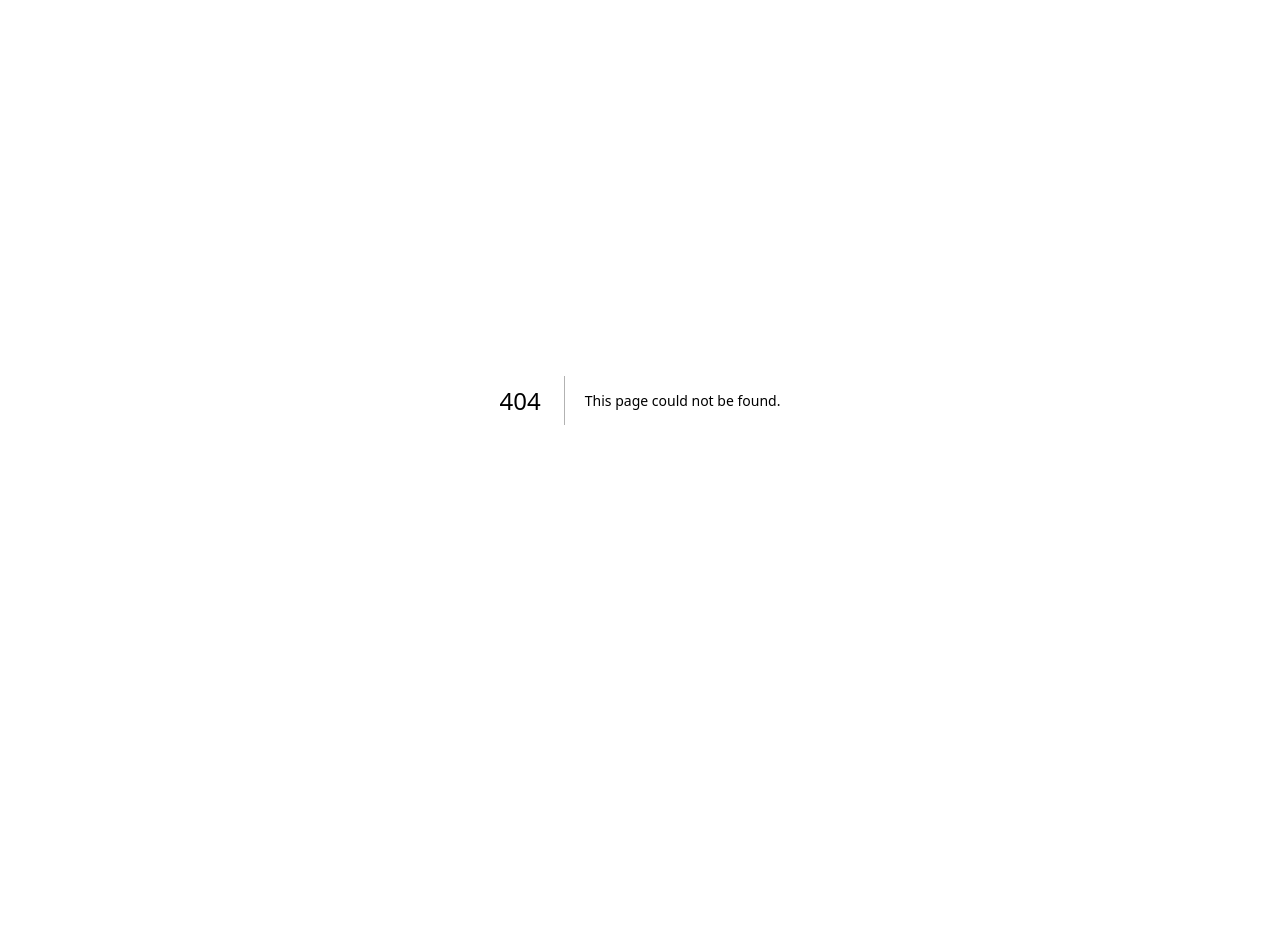
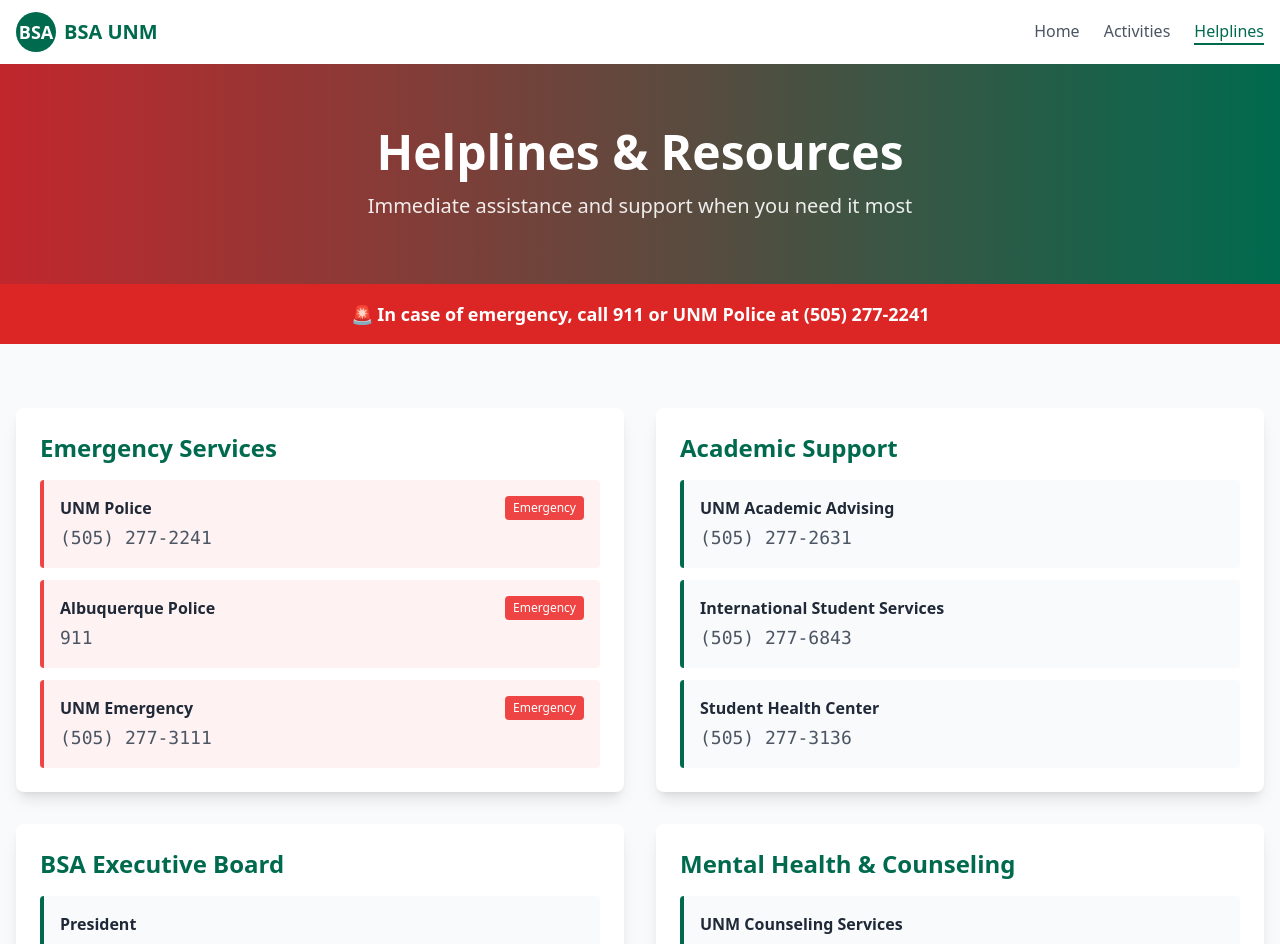
Before and after one commit to SalmanShaikat/bsaunmtesting, a Next.js app: page /helplines in a window 1280 px wide. Before the commit this address had no page. Shown: the top 944 px of the page. Before the commit the page ends 800 px from the top, so only its background shows below. Built offline with nearby package versions, Linux system fonts and the light colour scheme.

Commit message:
Create page.tsx

```diff
--- /dev/null
+++ b/app/helplines/page.tsx
@@ -0,0 +1,147 @@
+import Link from 'next/link'
+
+export default function Helplines() {
+  const emergencyContacts = [
+    {
+      category: "Emergency Services",
+      contacts: [
+        { name: "UNM Police", number: "(505) 277-2241", emergency: true },
+        { name: "Albuquerque Police", number: "911", emergency: true },
+        { name: "UNM Emergency", number: "(505) 277-3111", emergency: true }
+      ]
+    },
+    {
+      category: "Academic Support",
+      contacts: [
+        { name: "UNM Academic Advising", number: "(505) 277-2631" },
+        { name: "International Student Services", number: "(505) 277-6843" },
+        { name: "Student Health Center", number: "(505) 277-3136" }
+      ]
+    },
+    {
+      category: "BSA Executive Board",
+      contacts: [
+        { name: "President", number: "(505) XXX-XXXX" },
+        { name: "Vice President", number: "(505) XXX-XXXX" },
+        { name: "Treasurer", number: "(505) XXX-XXXX" }
+      ]
+    },
+    {
+      category: "Mental Health & Counseling",
+      contacts: [
+        { name: "UNM Counseling Services", number: "(505) 277-4537" },
+        { name: "Crisis Hotline", number: "988", emergency: true },
+        { name: "Student Support", number: "(505) 277-2036" }
+      ]
+    }
+  ]
+
+  return (
+    <div className="min-h-screen bg-gray-50">
+      {/* Navigation */}
+      <nav className="bg-white shadow-lg">
+        <div className="container mx-auto px-4 py-3">
+          <div className="flex justify-between items-center">
+            <Link href="/" className="flex items-center space-x-2">
+              <div className="w-10 h-10 bg-bangladesh-green rounded-full flex items-center justify-center">
+                <span className="text-white font-bold text-lg">BSA</span>
+              </div>
+              <span className="text-xl font-bold text-bangladesh-green">BSA UNM</span>
+            </Link>
+            <div className="flex space-x-6">
+              <Link href="/" className="text-gray-600 hover:text-bangladesh-green font-medium">
+                Home
+              </Link>
+              <Link href="/activity" className="text-gray-600 hover:text-bangladesh-green font-medium">
+                Activities
+              </Link>
+              <Link href="/helplines" className="text-bangladesh-green font-medium border-b-2 border-bangladesh-green">
+                Helplines
+              </Link>
+            </div>
+          </div>
+        </div>
+      </nav>
+
+      {/* Header */}
+      <header className="bg-gradient-to-r from-unm-red to-bangladesh-green py-16">
+        <div className="container mx-auto px-4 text-center">
+          <h1 className="text-4xl md:text-5xl font-bold text-white mb-4">Helplines & Resources</h1>
+          <p className="text-xl text-white opacity-90">
+            Immediate assistance and support when you need it most
+          </p>
+        </div>
+      </header>
+
+      {/* Emergency Banner */}
+      <div className="bg-red-600 text-white py-4">
+        <div className="container mx-auto px-4 text-center">
+          <p className="font-semibold text-lg">
+            🚨 In case of emergency, call 911 or UNM Police at (505) 277-2241
+          </p>
+        </div>
+      </div>
+
+      {/* Contacts Section */}
+      <main className="container mx-auto px-4 py-16">
+        <div className="grid md:grid-cols-2 gap-8">
+          {emergencyContacts.map((category, index) => (
+            <div key={index} className="bg-white rounded-lg shadow-lg p-6">
+              <h3 className="text-2xl font-bold text-bangladesh-green mb-4">{category.category}</h3>
+              <div className="space-y-3">
+                {category.contacts.map((contact, contactIndex) => (
+                  <div key={contactIndex} className={`border-l-4 ${contact.emergency ? 'border-red-500 bg-red-50' : 'border-bangladesh-green bg-gray-50'} p-4 rounded`}>
+                    <div className="flex justify-between items-center">
+                      <span className="font-semibold text-gray-800">{contact.name}</span>
+                      {contact.emergency && (
+                        <span className="bg-red-500 text-white text-xs px-2 py-1 rounded">Emergency</span>
+                      )}
+                    </div>
+                    <p className="text-lg font-mono text-gray-600 mt-1">{contact.number}</p>
+                  </div>
+                ))}
+              </div>
+            </div>
+          ))}
+        </div>
+
+        {/* Additional Resources */}
+        <div className="mt-16 bg-white rounded-lg shadow-lg p-8">
+          <h3 className="text-2xl font-bold text-bangladesh-green mb-6 text-center">
+            Additional Resources
+          </h3>
+          <div className="grid md:grid-cols-3 gap-6 text-center">
+            <div className="p-4">
+              <h4 className="font-semibold text-unm-red mb-2">Academic Resources</h4>
+              <p className="text-gray-600 text-sm">Tutoring, Library, Writing Center</p>
+            </div>
+            <div className="p-4">
+              <h4 className="font-semibold text-unm-red mb-2">Health & Wellness</h4>
+              <p className="text-gray-600 text-sm">Medical, Counseling, Recreation</p>
+            </div>
+            <div className="p-4">
+              <h4 className="font-semibold text-unm-red mb-2">International Support</h4>
+              <p className="text-gray-600 text-sm">Visa, Immigration, Cultural Adjustment</p>
+            </div>
+          </div>
+        </div>
+
+        {/* Important Notice */}
+        <div className="mt-8 bg-yellow-50 border border-yellow-200 rounded-lg p-6">
+          <h4 className="font-semibold text-yellow-800 mb-2">Important Notice</h4>
+          <p className="text-yellow-700 text-sm">
+            For BSA-specific support, please reach out to our executive board members.
+            We're here to help with academic, personal, or cultural adjustment issues.
+          </p>
+        </div>
+      </main>
+
+      {/* Footer */}
+      <footer className="bg-gray-800 text-white py-8">
+        <div className="container mx-auto px-4 text-center">
+          <p>&copy; 2024 BSA UNM - Bangladesh Student Association. All rights reserved.</p>
+        </div>
+      </footer>
+    </div>
+  )
+}
```
